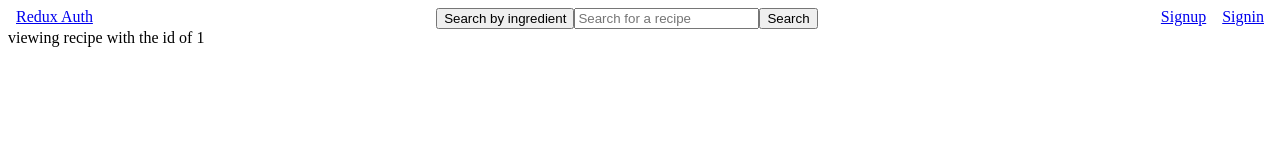
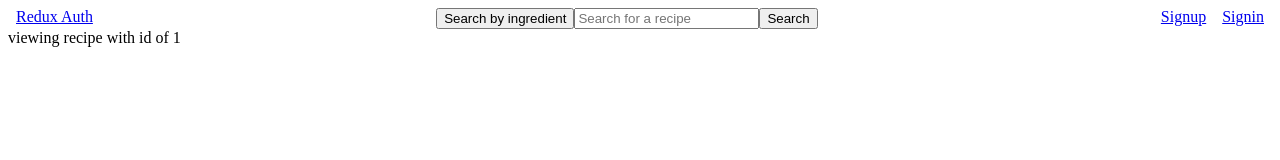
Before and after one commit to seangrant118/recipe-app, a React (Create React App) app in the folder client/: page /recipes/1 in a window 1280 px wide. Shown: the top 160 px of the page. Built offline with nearby package versions, Linux system fonts and the light colour scheme.

Commit message:
recipe view page

```diff
--- a/client/src/components/RecipeView.js
+++ b/client/src/components/RecipeView.js
@@ -2,8 +2,10 @@ import React from "react";
 import axios from "axios";
 import { withRouter } from "react-router";
 
-const RecipeView = props => {
-  return <div>viewing recipe with the id of {props.match.params.id}</div>;
-};
+class RecipeView extends React.Component {
+  render() {
+    return <div>viewing recipe with id of {this.props.match.params.id}</div>;
+  }
+}
 
 export default withRouter(RecipeView);
```
